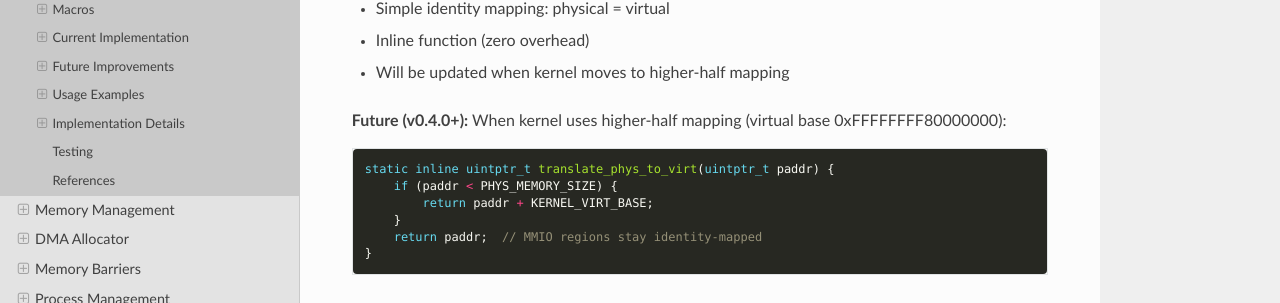
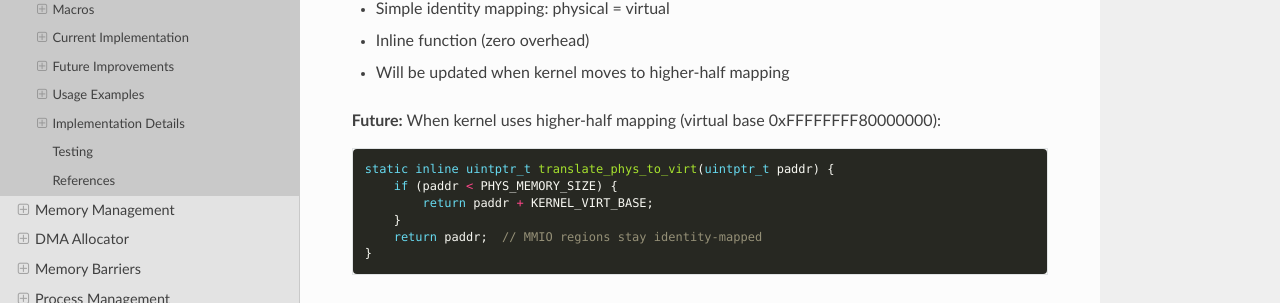
Before and after one commit to byteshiftlabs/thunderos, a Sphinx documentation site: the page built from docs/source/internals/paging.rst, in a window 1280 px wide and 900 px high, scrolled down 13108 px. Shown: the part 147-450 px from the top of the window. Built offline with Sphinx 7.4.7 and the Read the Docs theme 3.1.0, drawn with Linux system fonts in a browser that asks for light colours; the version number could not be read and is left out.

Commit message:
Named the timer register and refreshed old docs
- Replaced a raw timer register number with a named constant
- Removed old version wording from the paging and DMA docs
- Updated an outdated example version in the linker script docs

```diff
--- a/docs/source/internals/dma.rst
+++ b/docs/source/internals/dma.rst
@@ -65,7 +65,7 @@
    :language: c
    :lines: 50-64
 
-**Future Enhancement (v0.4.0+):**
+**Future Enhancement:**
 
 When the kernel moves to higher-half mapping (virtual base at 0xFFFFFFFF80000000), the DMA allocator will need to:
 
--- a/docs/source/internals/linker_script.rst
+++ b/docs/source/internals/linker_script.rst
@@ -433,7 +433,7 @@
 .. code-block:: c
 
    // These all end up in .rodata:
-   const char *kernel_version = "ThunderOS v0.1.0";
+   const char *kernel_version = "ThunderOS v0.10.0";
    const int MAX_OPEN_FILES = 256;
    const uint32_t magic_numbers[] = {0xDEADBEEF, 0xCAFEBABE};
 
--- a/docs/source/internals/paging.rst
+++ b/docs/source/internals/paging.rst
@@ -625,7 +625,7 @@
 * Inline function (zero overhead)
 * Will be updated when kernel moves to higher-half mapping
 
-**Future (v0.4.0+):** When kernel uses higher-half mapping (virtual base 0xFFFFFFFF80000000):
+**Future:** When kernel uses higher-half mapping (virtual base 0xFFFFFFFF80000000):
 
 .. code-block:: c
 
```
Also changed, not shown: 1 other file.
